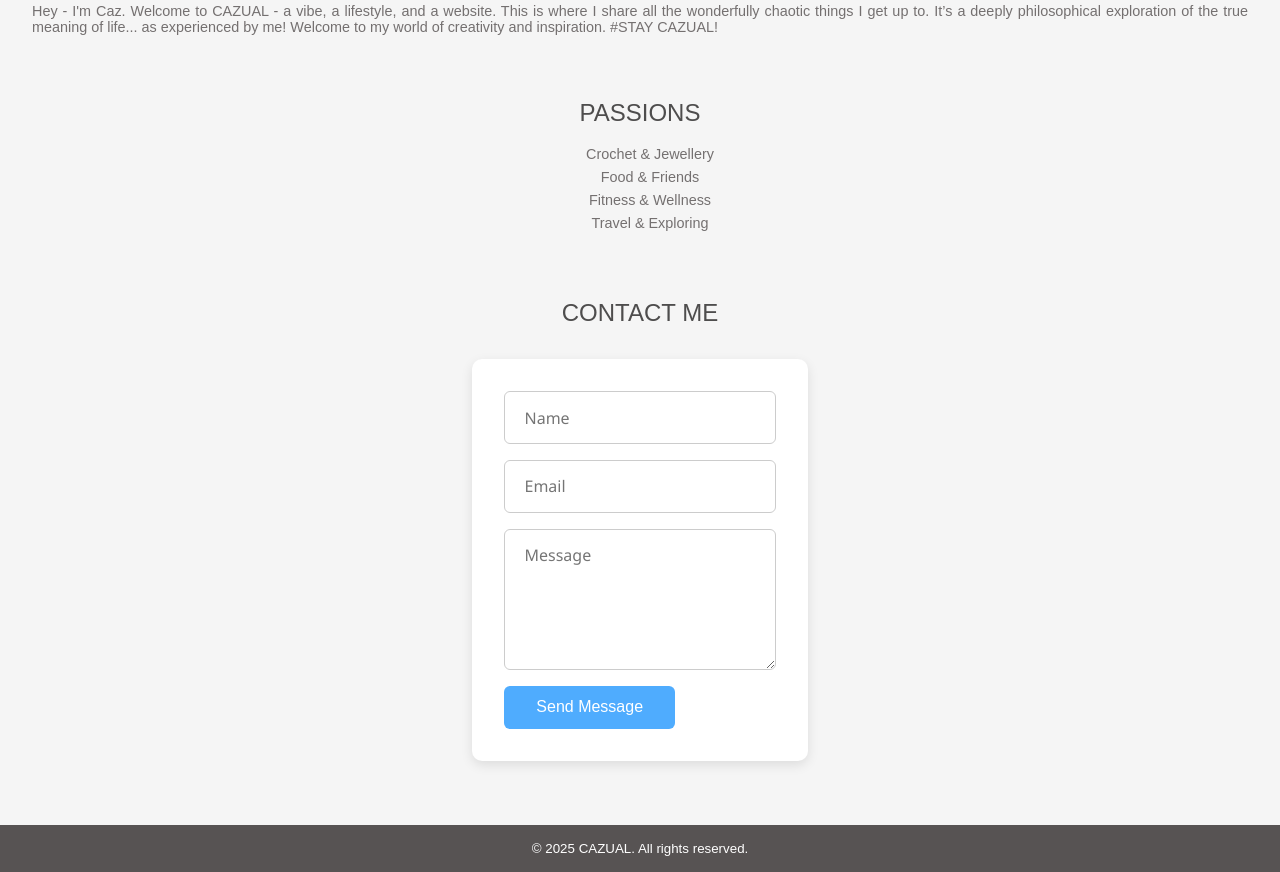
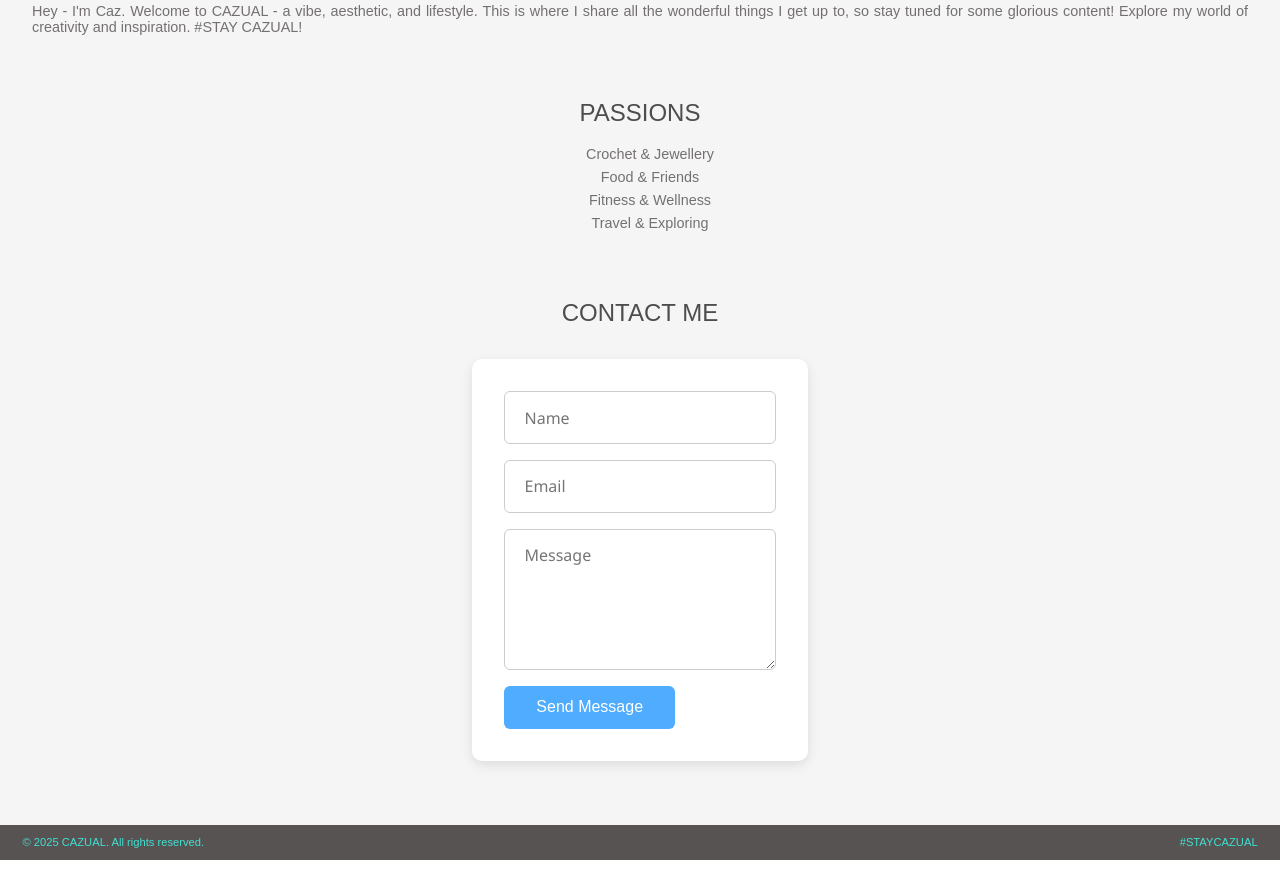
Before and after one commit to CABKELLY/Website-Repo, a plain HTML site: page index.html in a window 1280 px wide. Shown: the part 1141-2013 px from the top of the page. Drawn offline with Linux system fonts and the light colour scheme.

Commit message:
Changing footer

```diff
--- a/index.html
+++ b/index.html
@@ -31,7 +31,7 @@
 
   <section class="section" id="about">
     <h3>ABOUT</h3>
-    <p> Hey - I'm Caz. Welcome to CAZUAL - a vibe, a lifestyle, and a website. This is where I share all the wonderfully chaotic things I get up to. It’s a deeply philosophical exploration of the true meaning of life... as experienced by me! Welcome to my world of creativity and inspiration. #STAY CAZUAL! </p>
+    <p> Hey - I'm Caz. Welcome to CAZUAL - a vibe, aesthetic, and lifestyle. This is where I share all the wonderful things I get up to, so stay tuned for some glorious content! Explore my world of creativity and inspiration. #STAY CAZUAL! </p>
   </section>
 
   <section class="section" id="project">
@@ -54,11 +54,11 @@
     </form>
   </section>
 
-  <footer>
-    <p>&copy; 2025 CAZUAL. All rights reserved.</p>
-  </footer>
 
-
+<footer class="cazual-footer">
+  <div class="left">© 2025 CAZUAL. All rights reserved.</div>
+  <div class="right">#STAYCAZUAL</div>
+</footer>
 <script>
 
 function fadeOnScroll() {
--- a/style.css
+++ b/style.css
@@ -231,13 +231,26 @@ background-color: #187bcd;
 }
 
 
-footer {
-  text-align: center;
-  background-color: rgb(87, 83, 83);
-  font-size: smaller;
-  color: white;
-  padding: 1rem 0;
-}
-footer p {
+/* Footer styles */
+
+.cazual-footer p {
   margin: 0;
 }
+
+.cazual-footer {
+  display: flex;
+  justify-content: space-between;
+  align-items: center;
+  padding: 1em 2em;
+  background-color: rgb(87, 83, 83);
+  color: turquoise;
+  font-size: 0.7rem;
+}
+
+.cazual-footer .left {
+  text-align: left;
+}
+
+.cazual-footer .right {
+  text-align: right;
+}
```
